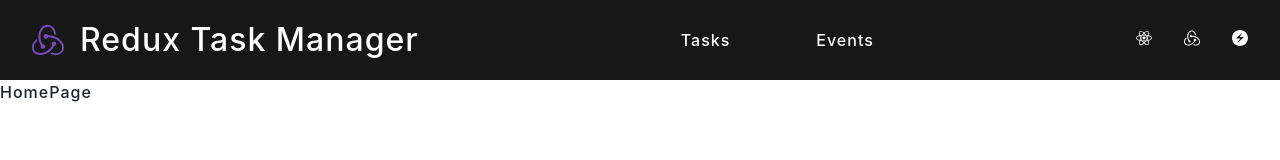
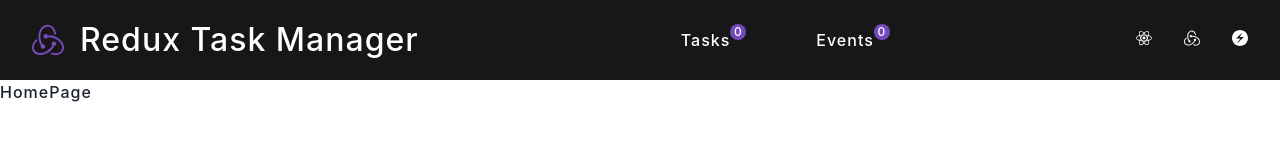
Before and after one commit to nikkovacevic/redux-planner, a React (Vite) app: page / in a window 1280 px wide. Shown: the top 160 px of the page. Built offline with nearby package versions, Linux system fonts and the light colour scheme.

Commit message:
upgraded navbar with redux states lengths

```diff
--- a/src/components/Navbar.jsx
+++ b/src/components/Navbar.jsx
@@ -1,10 +1,16 @@
 import React from 'react';
 import { Box, Flex, Image, Text, Icon, Show, Tooltip } from '@chakra-ui/react';
-import { SiChakraui, SiRedux, SiReact, SiR } from 'react-icons/si';
+import { SiChakraui, SiRedux, SiReact } from 'react-icons/si';
 import { Link } from 'react-router-dom';
 import redux from '../assets/redux.svg'
+import { useSelector } from 'react-redux';
 
 function Navbar() {
+
+    const events = useSelector((state) => {return state.events})
+    const tasks = useSelector((state) => {return state.tasks})
+
+
     return (
         <Box bg={'#171717'} px={8} h='10vh' color='white'>
             <Flex h='100%' align='center' justify={{ base: 'center', md: 'space-between' }}>
@@ -21,10 +27,16 @@ function Navbar() {
                 <Show above={'sm'}>
                     <Flex w='30%' justify={'space-evenly'}>
                         <Link to='/tasks'>
-                            <Text>Tasks</Text>
+                            <Text position='relative'>
+                                Tasks
+                                <NumberBadge number={tasks.length}/>
+                            </Text>
                         </Link>
                         <Link to='/events'>
-                            <Text>Events</Text>
+                            <Text position='relative'>
+                                Events
+                                <NumberBadge number={events.length} />
+                            </Text>
                         </Link>
                     </Flex>
 
@@ -45,4 +57,21 @@ const CustomIcon = ({label, icon}) => (
     </Tooltip>
 )
 
+const NumberBadge = ({ number }) => (
+        <Flex
+            position='absolute'
+            right={-4} top={-1}
+            bg={'#764abc'}
+            fontSize={12}
+            borderRadius={8}
+            width={4}
+            height={4}
+            justify={'center'}
+            align={'center'}
+        >
+            {number}
+        </Flex>
+    )
+
+
 export default Navbar;
```
Also changed, not shown: 1 other file (tests, documents, lock files or other folders).
